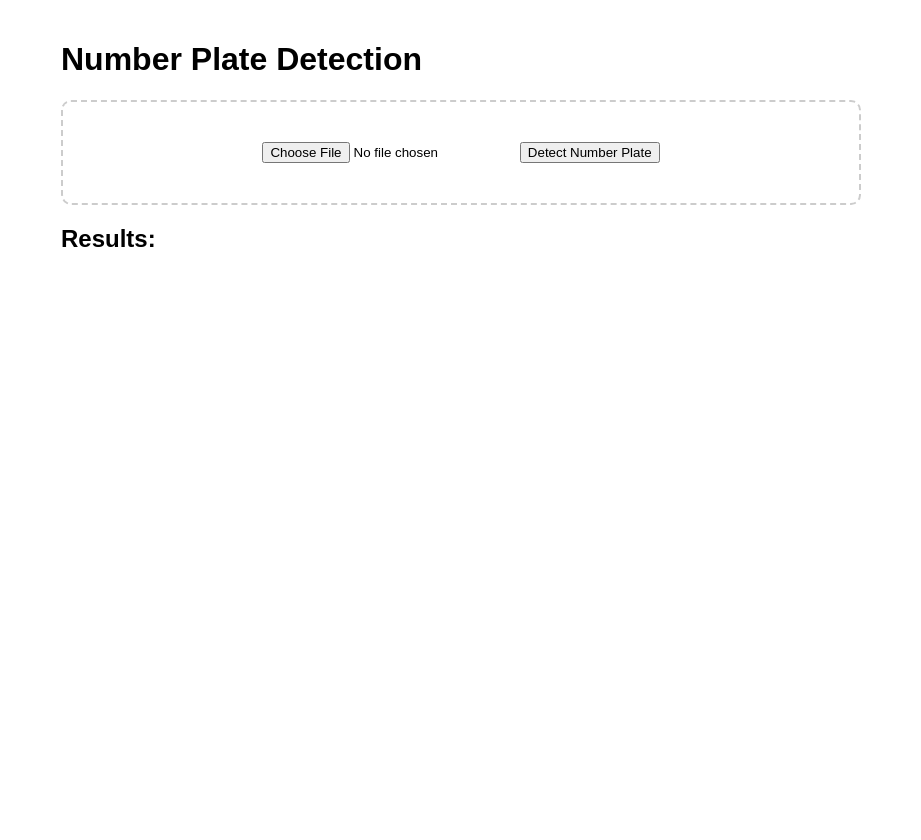
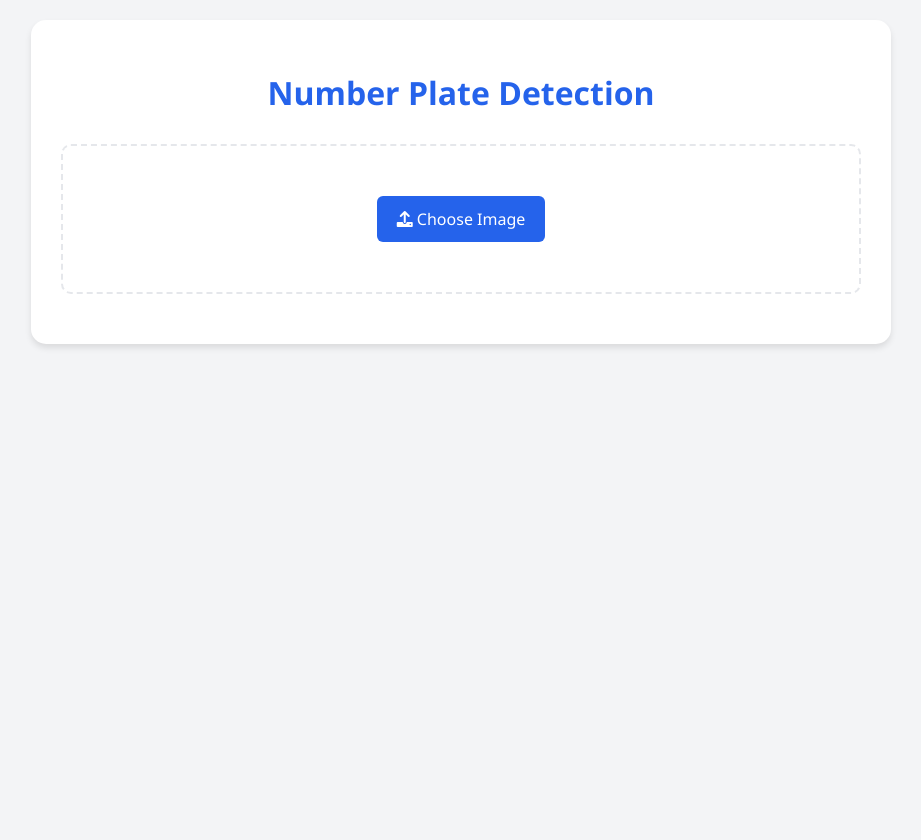
Before and after one commit to akshaykalson/car_numberplate_detection_FASTAPI, a FastAPI app: page / in a window 1280 px wide. Shown: the whole page, without its empty margins (179-1100 px from the left). Before the commit the page ends 247 px from the top, so only its background shows below. Run offline with FastAPI, Linux system fonts and the light colour scheme.

Commit message:
Corrections made to index file

```diff
--- a/templates/index.html
+++ b/templates/index.html
@@ -2,46 +2,175 @@
 <html>
 <head>
     <title>Number Plate Detection</title>
+    <link href="https://cdnjs.cloudflare.com/ajax/libs/font-awesome/6.0.0/css/all.min.css" rel="stylesheet">
     <style>
+        :root {
+            --primary-color: #2563eb;
+            --secondary-color: #1e40af;
+            --background-color: #f3f4f6;
+            --border-color: #e5e7eb;
+        }
+
         body {
-            font-family: Arial, sans-serif;
+            font-family: 'Segoe UI', Tahoma, Geneva, Verdana, sans-serif;
+            background-color: var(--background-color);
+            margin: 0;
+            padding: 20px;
+            min-height: 100vh;
+        }
+
+        .container {
             max-width: 800px;
             margin: 0 auto;
-            padding: 20px;
+            background-color: white;
+            padding: 30px;
+            border-radius: 15px;
+            box-shadow: 0 4px 6px rgba(0, 0, 0, 0.1);
         }
+
+        h1 {
+            text-align: center;
+            color: var(--primary-color);
+            margin-bottom: 30px;
+        }
+
         .upload-container {
             text-align: center;
-            padding: 20px;
-            border: 2px dashed #ccc;
+            padding: 30px;
+            border: 2px dashed var(--border-color);
             border-radius: 10px;
             margin: 20px 0;
+            background-color: white;
+            transition: border-color 0.3s ease;
         }
+
+        .upload-container:hover {
+            border-color: var(--primary-color);
+        }
+
         #uploadForm {
             margin: 20px 0;
         }
+
+        .file-input-container {
+            position: relative;
+            margin-bottom: 20px;
+        }
+
+        .file-input-label {
+            display: inline-block;
+            padding: 12px 20px;
+            background-color: var(--primary-color);
+            color: white;
+            border-radius: 6px;
+            cursor: pointer;
+            transition: background-color 0.3s ease;
+        }
+
+        .file-input-label:hover {
+            background-color: var(--secondary-color);
+        }
+
+        #imageInput {
+            display: none;
+        }
+
+        .detect-btn {
+            padding: 12px 24px;
+            background-color: var(--primary-color);
+            color: white;
+            border: none;
+            border-radius: 6px;
+            cursor: pointer;
+            font-size: 16px;
+            transition: background-color 0.3s ease;
+            display: none;
+        }
+
+        .detect-btn:hover {
+            background-color: var(--secondary-color);
+        }
+
+        .detect-btn:disabled {
+            background-color: #ccc;
+            cursor: not-allowed;
+        }
+
         #preview {
             max-width: 100%;
             margin-top: 20px;
             display: none;
+            border-radius: 8px;
+            box-shadow: 0 2px 4px rgba(0, 0, 0, 0.1);
         }
+
         #result {
-            margin-top: 20px;
+            margin-top: 30px;
+            display: none;
         }
+
         .output-image {
             max-width: 100%;
-            margin-top: 20px;
+            border-radius: 8px;
+            box-shadow: 0 2px 4px rgba(0, 0, 0, 0.1);
+        }
+
+        .plate-item {
+            background-color: #f8fafc;
+            padding: 15px;
+            margin: 10px 0;
+            border-radius: 8px;
+            border: 1px solid var(--border-color);
+        }
+
+        .loading {
+            display: none;
+            text-align: center;
+            margin: 20px 0;
+        }
+
+        .loading i {
+            animation: spin 1s linear infinite;
+        }
+
+        .error-message {
+            color: #dc2626;
+            background-color: #fee2e2;
+            padding: 10px;
+            border-radius: 6px;
+            margin-top: 10px;
+            display: none;
+        }
+
+        @keyframes spin {
+            0% { transform: rotate(0deg); }
+            100% { transform: rotate(360deg); }
         }
     </style>
 </head>
 <body>
+    <div class="container">
         <h1>Number Plate Detection</h1>
 
         <div class="upload-container">
             <form id="uploadForm">
+                <div class="file-input-container">
+                    <label class="file-input-label">
+                        <i class="fas fa-upload"></i> Choose Image
                         <input type="file" id="imageInput" accept=".jpg,.jpeg,.png" onchange="previewImage()">
-            <button type="submit">Detect Number Plate</button>
+                    </label>
+                </div>
+                <button type="submit" class="detect-btn" id="detectBtn">
+                    <i class="fas fa-search"></i> Detect Number Plate
+                </button>
             </form>
             <img id="preview" alt="Preview">
+            <div id="errorMessage" class="error-message"></div>
+        </div>
+
+        <div class="loading" id="loading">
+            <i class="fas fa-spinner fa-2x"></i>
+            <p>Processing image...</p>
         </div>
 
         <div id="result">
@@ -49,8 +178,22 @@
             <div id="detectedPlates"></div>
             <div id="outputImage"></div>
         </div>
+    </div>
 
     <script>
+        const detectBtn = document.getElementById('detectBtn');
+        const loading = document.getElementById('loading');
+        const result = document.getElementById('result');
+        const errorMessage = document.getElementById('errorMessage');
+
+        function showError(message) {
+            errorMessage.textContent = message;
+            errorMessage.style.display = 'block';
+            setTimeout(() => {
+                errorMessage.style.display = 'none';
+            }, 5000);
+        }
+
         function previewImage() {
             const preview = document.getElementById('preview');
             const file = document.getElementById('imageInput').files[0];
@@ -59,6 +202,8 @@
             reader.onload = function(e) {
                 preview.src = e.target.result;
                 preview.style.display = 'block';
+                detectBtn.style.display = 'inline-block';
+                errorMessage.style.display = 'none';
             }
 
             if (file) {
@@ -73,7 +218,7 @@
             const file = fileInput.files[0];
 
             if (!file) {
-                alert('Please select an image first');
+                showError('Please select an image first');
                 return;
             }
 
@@ -81,29 +226,67 @@
             formData.append('file', file);
 
             try {
+                loading.style.display = 'block';
+                detectBtn.disabled = true;
+                result.style.display = 'none';
+                errorMessage.style.display = 'none';
+
                 const response = await fetch('/detect', {
                     method: 'POST',
-                    body: formData
+                    body: formData,
+                    headers: {
+                        'Accept': 'application/json'
+                    }
                 });
+
+                if (!response.ok) {
+                    const contentType = response.headers.get("content-type");
+                    if (contentType && contentType.includes("application/json")) {
+                        const errorData = await response.json();
+                        throw new Error(errorData.detail || 'Server error');
+                    } else {
+                        throw new Error('Server error: ' + response.status);
+                    }
+                }
+
+                const contentType = response.headers.get("content-type");
+                if (!contentType || !contentType.includes("application/json")) {
+                    throw new Error("Server responded with non-JSON data");
+                }
 
                 const data = await response.json();
 
-                if (!response.ok) {
-                    throw new Error(data.detail || 'An error occurred');
+                if (!data.detected_plates || !Array.isArray(data.detected_plates)) {
+                    throw new Error("Invalid response format");
                 }
 
                 // Display results
                 const detectedPlates = document.getElementById('detectedPlates');
                 detectedPlates.innerHTML = '<h3>Detected Plates:</h3>' +
-                    data.detected_plates.map(plate => `<p>${plate}</p>`).join('');
+                    (data.detected_plates.length > 0
+                        ? data.detected_plates.map(plate => `
+                            <div class="plate-item">
+                                <i class="fas fa-car"></i> ${plate}
+                            </div>
+                        `).join('')
+                        : '<div class="plate-item">No number plates detected</div>'
+                    );
 
                 const outputImage = document.getElementById('outputImage');
+                if (data.output_image) {
                     outputImage.innerHTML = `
                         <h3>Processed Image:</h3>
                         <img src="${data.output_image}" class="output-image" alt="Processed image">
                     `;
+                }
+
+                result.style.display = 'block';
             } catch (error) {
-                alert('Error: ' + error.message);
+                console.error('Error:', error);
+                showError('Error processing image: ' + error.message);
+            } finally {
+                loading.style.display = 'none';
+                detectBtn.disabled = false;
             }
         });
     </script>
```
Lines whose indentation alone changed are shown as unchanged.
